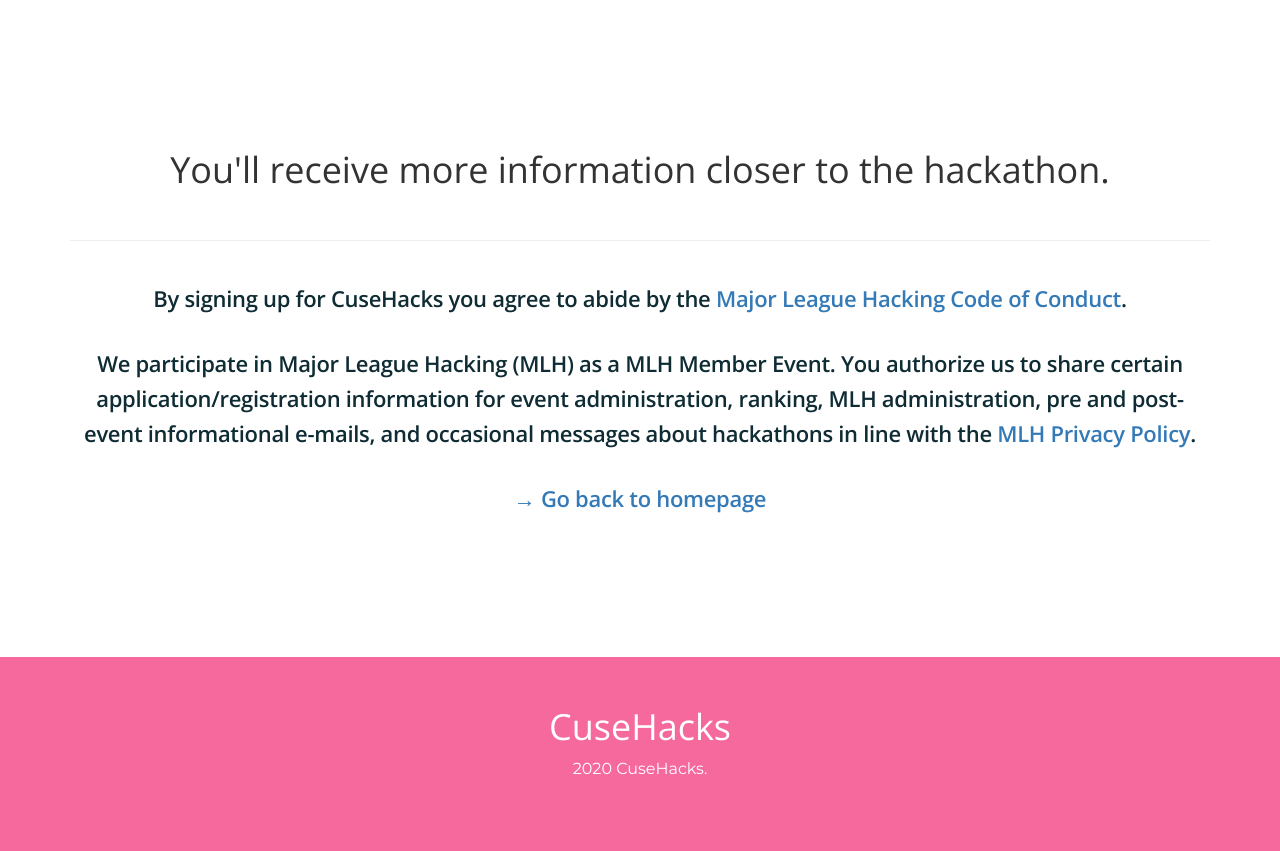
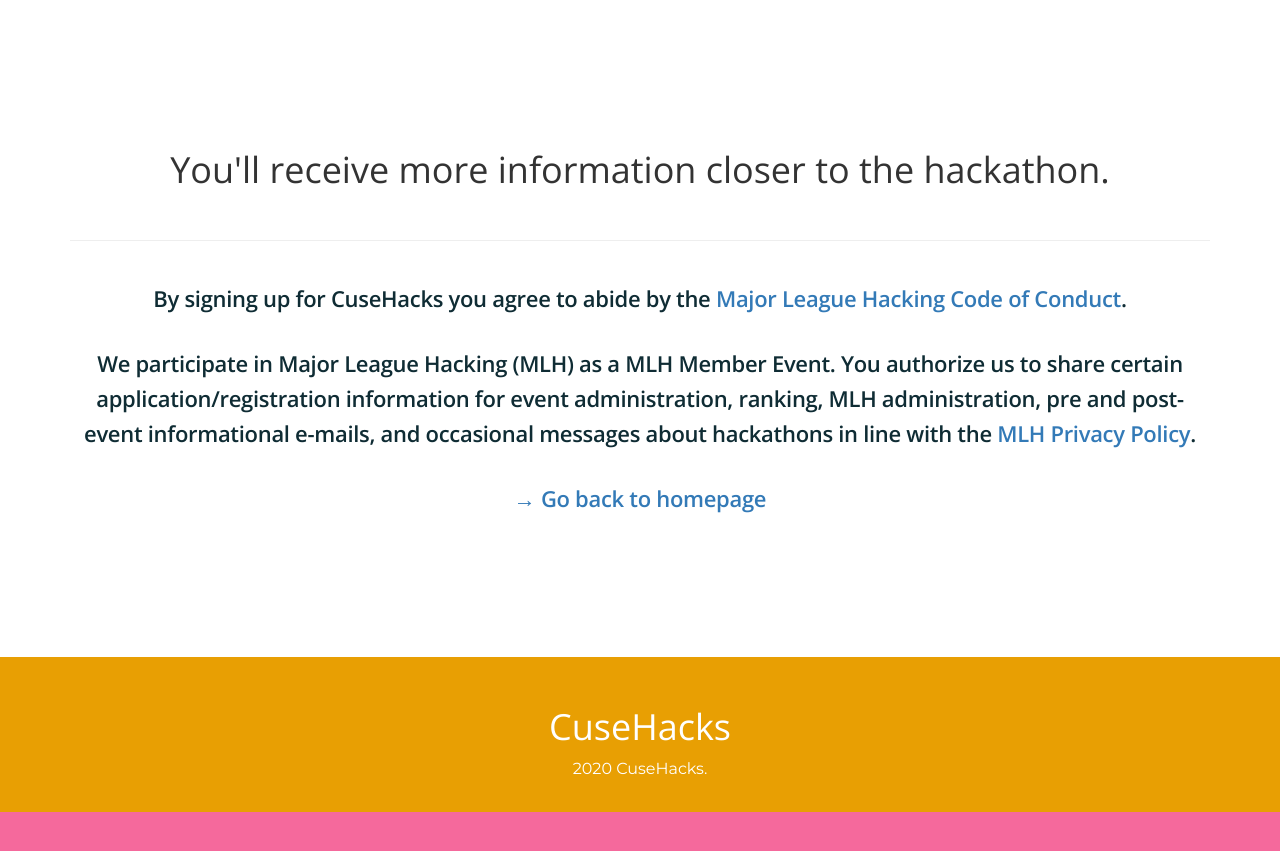
Before and after one commit to innovateorange/cusehacks, a Jekyll site: the page built from success.html, in a window 1280 px wide. Shown: the top 851 px of the page. Built offline with Jekyll 4.4.1, drawn with Linux system fonts in a browser that asks for light colours; nearby versions of some CDN libraries.

Commit message:
changed footer color

```diff
--- a/css/original.css
+++ b/css/original.css
@@ -217,7 +217,7 @@
  */
 
 .footer {
-  background-color: #F5699C;
+  background-color: #E89F03;
   color: #fff;
   padding: 30px 0;
 }
```
